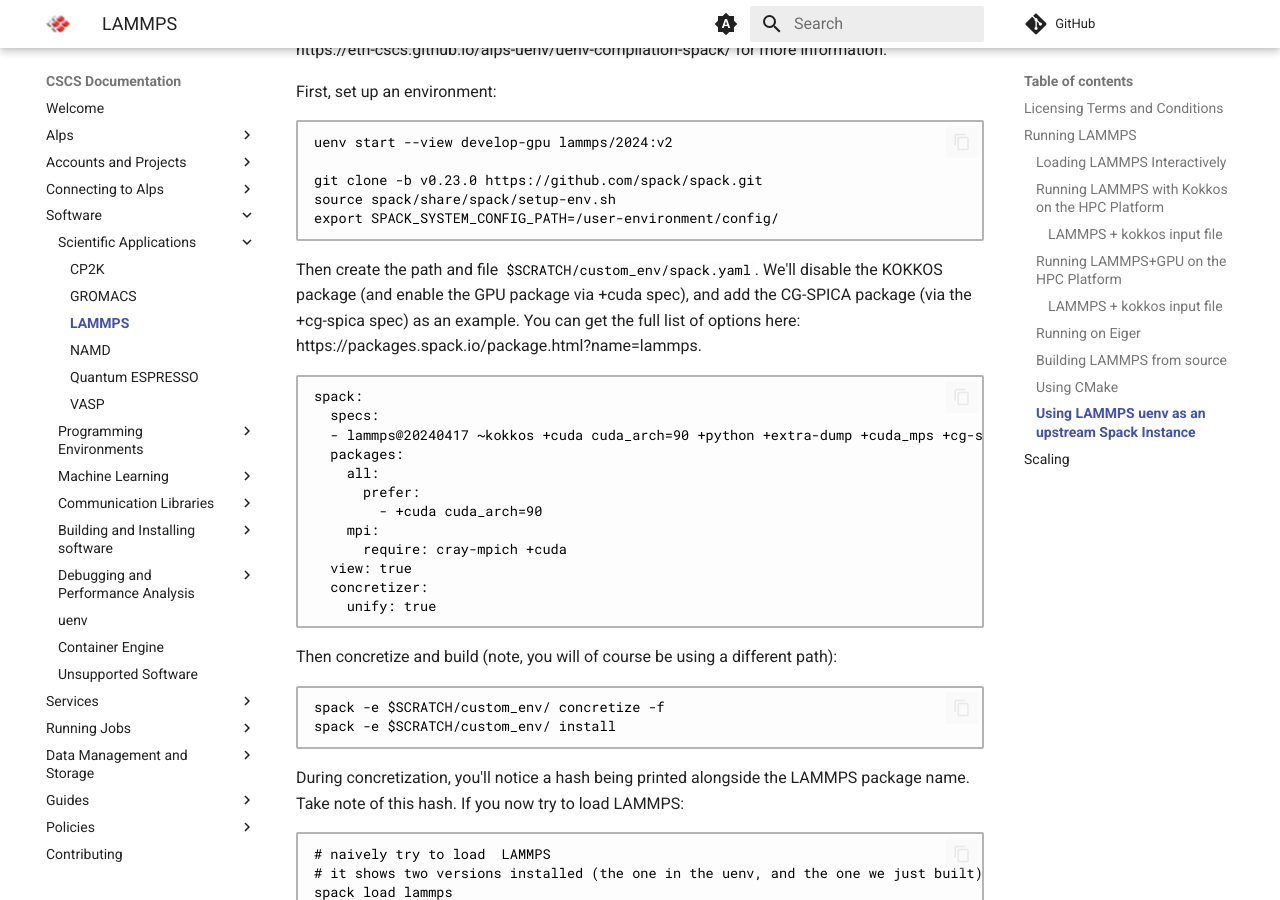
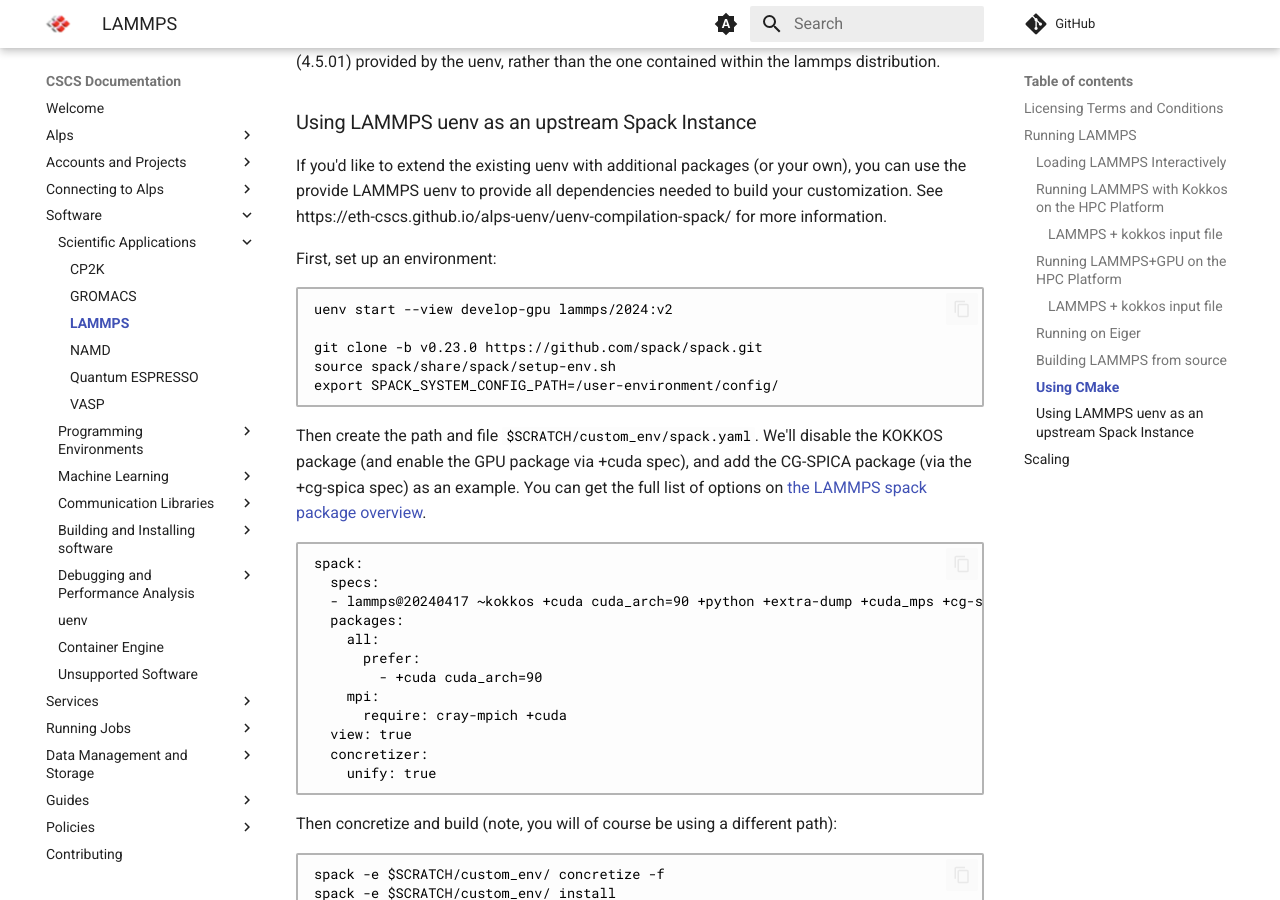
Before and after one commit to nickjbrowning/cscs-docs, an MkDocs documentation site: the page built from docs/software/sciapps/lammps.md, in a window 1280 px wide and 900 px high, scrolled down 6153 px. Built offline with MkDocs 1.6.1 and Material for MkDocs 9.7.7, drawn with Linux system fonts in a browser that asks for light colours; comment, search, counter and statistics services are not loaded; some of the changed lines change nothing that is shown; some of the changed text lies outside the part shown.

Commit message:
more updates

````diff
--- a/docs/software/sciapps/lammps.md
+++ b/docs/software/sciapps/lammps.md
@@ -5,9 +5,15 @@
 It can model atomic, polymeric, biological, metallic, granular, and coarse-grained systems using a variety of force fields and boundary conditions.
 The current version of LAMMPS is written in C++.
 
+!!! note
+    !!! note "uenvs"
+    [LAMMPS](https://www.lammps.org/) is provided on [ALPS][platforms-on-alps] via [uenv][ref-uenv].
+    Please have a look at the [uenv documentation][ref-uenv] for more information about uenvs and how to use them.
+
 ## Licensing Terms and Conditions
 
-LAMMPS is a freely-available open-source code, distributed under the terms of the [GNU Public License].
+??? note "Licensing terms and conditions"
+    [LAMMPS] is a freely-available open-source code, distributed under the terms of the [GNU Public License](http://www.gnu.org/copyleft/gpl.html).
 
 ## Running  LAMMPS
 
@@ -290,7 +296,7 @@
 export SPACK_SYSTEM_CONFIG_PATH=/user-environment/config/
 ```
 
-Then create the path and file `$SCRATCH/custom_env/spack.yaml`. We'll disable the KOKKOS package (and enable the GPU package via +cuda spec), and add the CG-SPICA package (via the +cg-spica spec) as an example. You can get the full list of options here: https://packages.spack.io/package.html?name=lammps.
+Then create the path and file `$SCRATCH/custom_env/spack.yaml`. We'll disable the KOKKOS package (and enable the GPU package via +cuda spec), and add the CG-SPICA package (via the +cg-spica spec) as an example. You can get the full list of options on [the LAMMPS spack package overview](https://packages.spack.io/package.html?name=lammps).
 
 ```
 spack:
````
